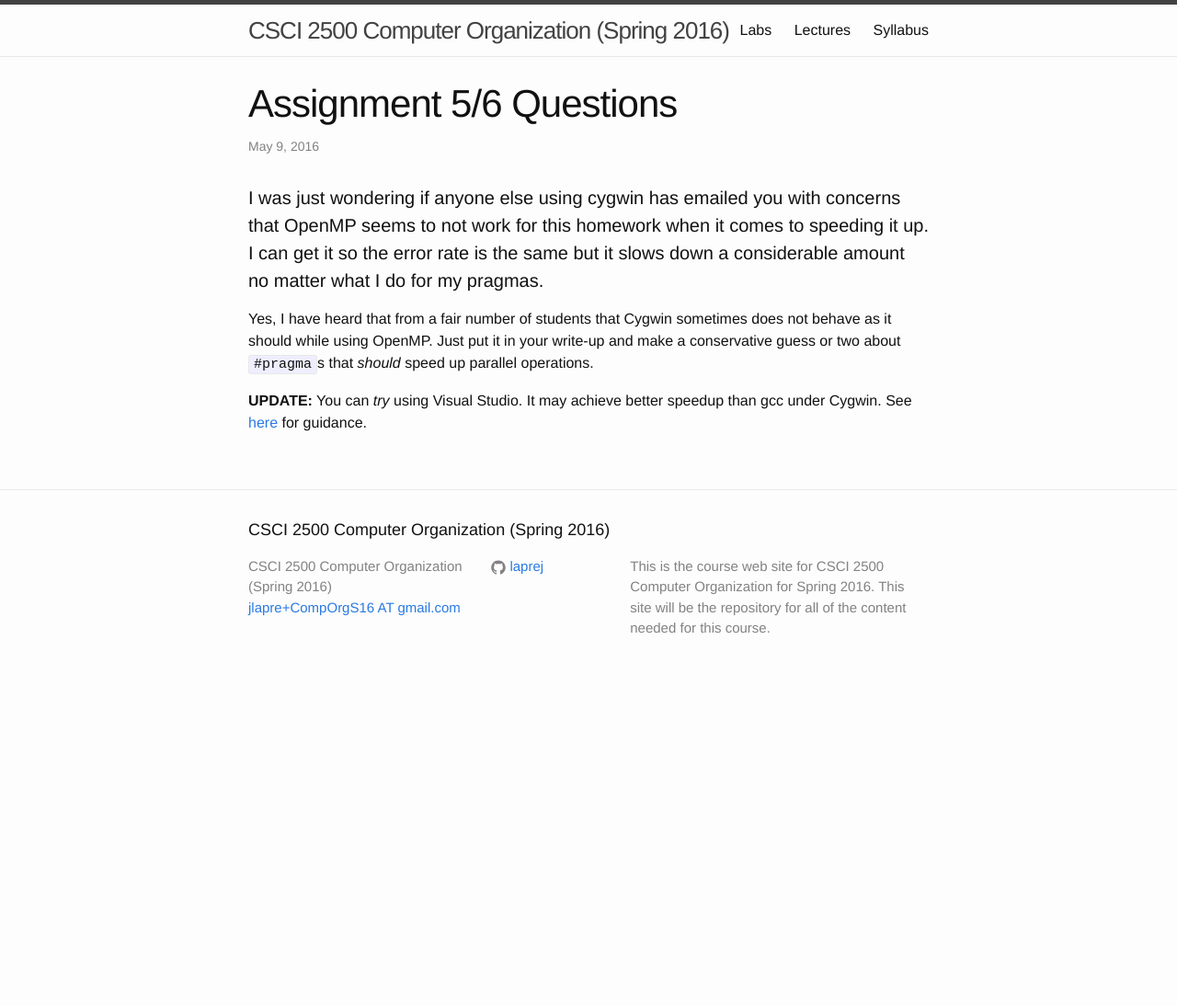
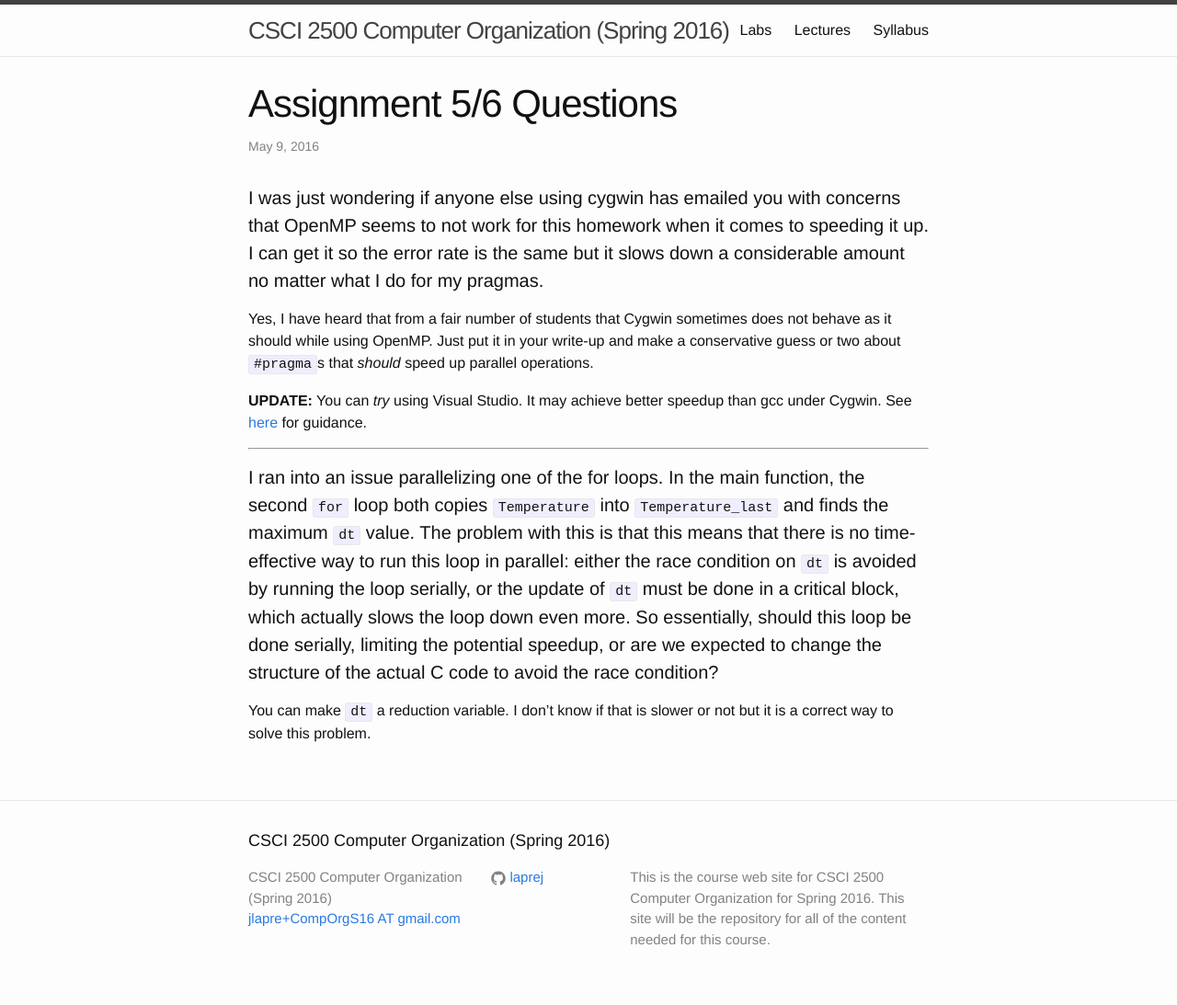
Before and after one commit to RPI-CSCI-2500-2016-Spring/RPI-CSCI-2500-2016-Spring.github.io, a Jekyll site: the page built from _posts/2016-05-09-assignment56-questions.md, in a window 1280 px wide. Shown: the whole page at 92% size. Built offline with Jekyll 4.4.1, drawn with Linux system fonts in a browser that asks for light colours; before the commit the page ends 900 px from its top, so only the background shows below that.

Commit message:
Added Q2

```diff
--- a/_posts/2016-05-09-assignment56-questions.md
+++ b/_posts/2016-05-09-assignment56-questions.md
@@ -15,3 +15,11 @@ Just put it in your write-up and make a conservative guess or two about `#pragma
 **UPDATE:** You can *try* using Visual Studio.
 It may achieve better speedup than gcc under Cygwin.
 See [here](https://msdn.microsoft.com/en-us/library/tt15eb9t.aspx) for guidance.
+
+---------------------------------------
+
+<a id="Q2"></a>
+
+#### I ran into an issue parallelizing one of the for loops. In the main function, the second `for` loop both copies `Temperature` into `Temperature_last` and finds the maximum `dt` value. The problem with this is that this means that there is no time-effective way to run this loop in parallel: either the race condition on `dt` is avoided by running the loop serially, or the update of `dt` must be done in a critical block, which actually slows the loop down even more. So essentially, should this loop be done serially, limiting the potential speedup, or are we expected to change the structure of the actual C code to avoid the race condition?
+
+You can make `dt` a reduction variable.  I don't know if that is slower or not but it is a correct way to solve this problem.
```
